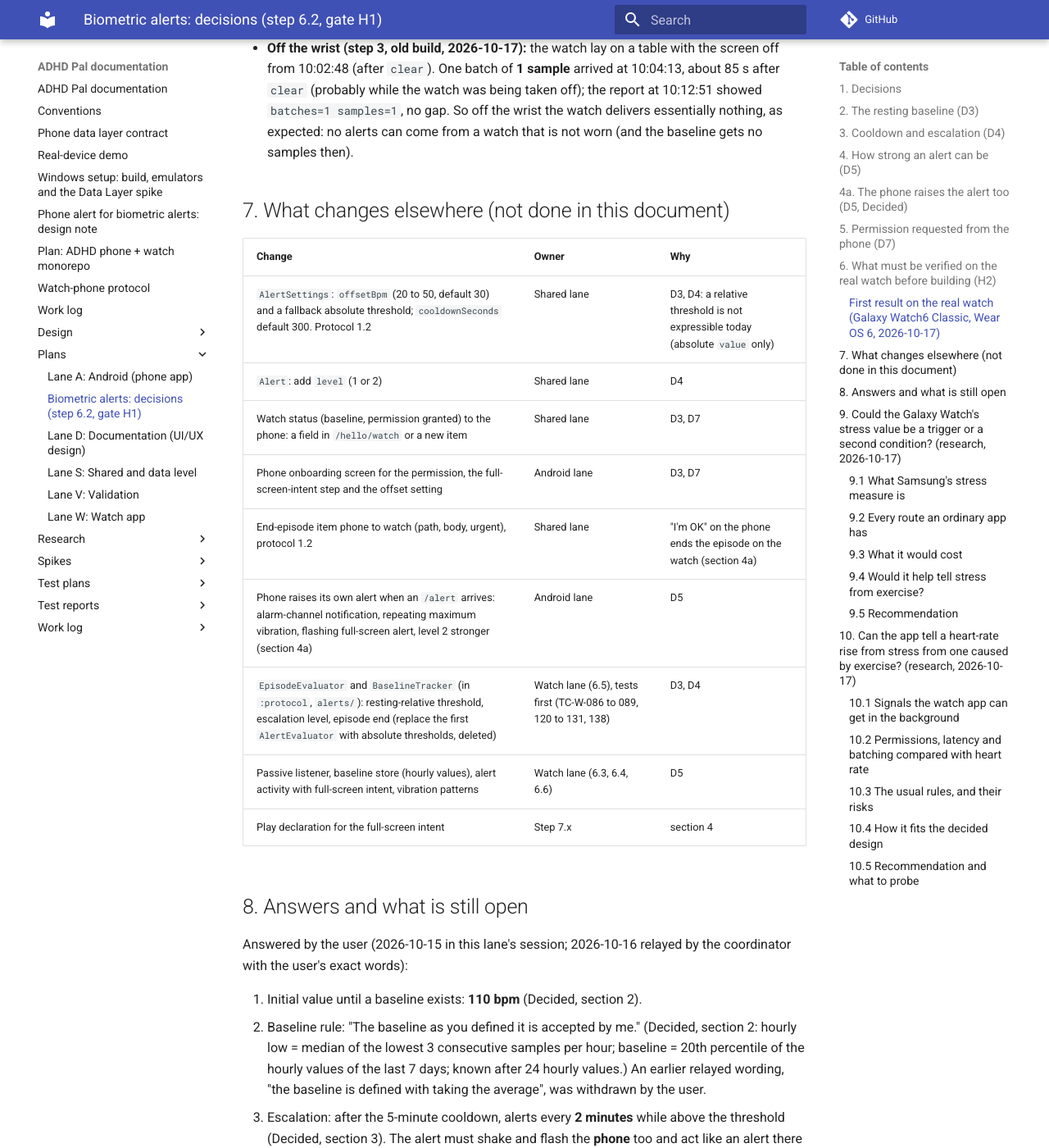
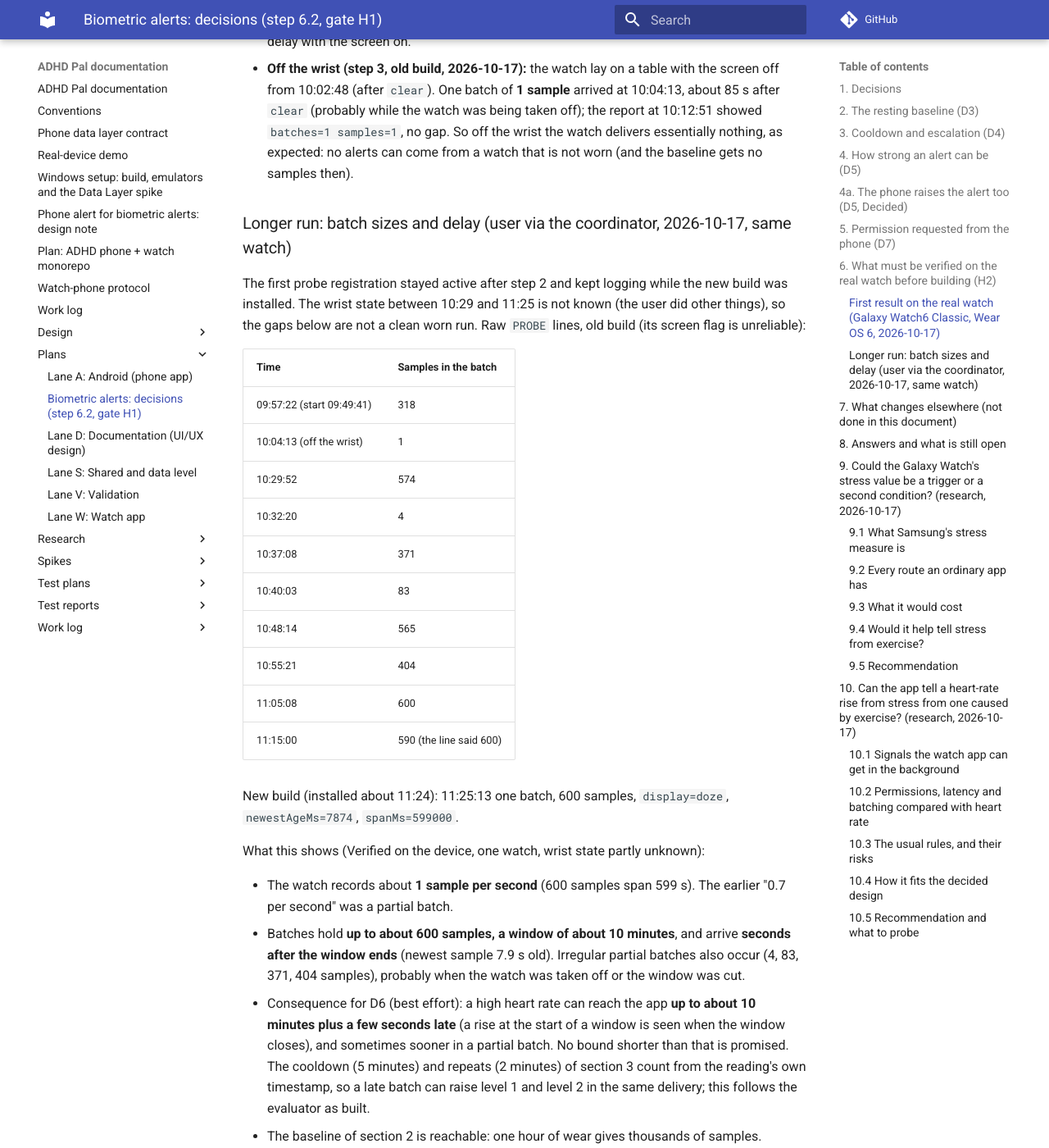
Before and after one commit to shlomoa/my-adhd-pal, an MkDocs documentation site: the page built from docs/plans/biometrics.md, in a window 1280 px wide and 1400 px high, scrolled down 7373 px. Shown: the whole window at 82% size. Built offline with MkDocs 1.6.1 and Material for MkDocs 9.7.7, drawn with Linux system fonts in a browser that asks for light colours; comment, search, counter and statistics services are not loaded; some of the changed text lies outside the part shown.

Commit message:
watch 6.4: record probe batch sizes and delay (biometrics section 6) (#196)
* Record the longer probe run: batch sizes and delay (biometrics section 6)

Co-Authored-By: Claude Sonnet 5.5 <noreply@anthropic.com>
Claude-Session: https://claude.ai/code/session_01HcRwALJbU35yo2eBFQ5GaX

* Work log: probe data entry bullets

Co-Authored-By: Claude Sonnet 5.5 <noreply@anthropic.com>
Claude-Session: https://claude.ai/code/session_01HcRwALJbU35yo2eBFQ5GaX

---------

Co-authored-by: Claude <noreply@anthropic.com>

```diff
--- a/docs/plans/biometrics.md
+++ b/docs/plans/biometrics.md
@@ -210,7 +210,7 @@ Probe step 1 and 2, as reported by the user through the coordinator. Verified on
 - The background app does receive heart-rate data, but in **large, delayed batches**: after `start` at 09:49:41 the only batch in about ten
   minutes arrived at 09:57:22 (7 min 41 s later) with 318 samples, about 0.7 samples per second. So the watch collects at about 1 sample per
   1.4 s while worn, and delivers them minutes later. Consequence for the alert: the delay from a high heart rate to the alert can be several
-  minutes (D6, best effort, holds; it is now measured, not assumed), and the hourly lows and the baseline have enough samples.
+  minutes (D6, best effort, holds; it is now measured, not assumed; see the longer run below, which supersedes the sample rate), and the hourly lows and the baseline have enough samples.
 - The batch was logged with the screen off although the user says the screen stays lit on the wrist: the first probe read `isInteractive`, which
   is false in the always-on display. The probe now records the display state (on, doze, off) and the age of the newest sample, and step 2 runs
   30 minutes to see several batches. Not yet known: the gap between batches and the delay with the screen on.
@@ -218,6 +218,38 @@ Probe step 1 and 2, as reported by the user through the coordinator. Verified on
   10:04:13, about 85 s after `clear` (probably while the watch was being taken off); the report at 10:12:51 showed `batches=1 samples=1`, no gap.
   So off the wrist the watch delivers essentially nothing, as expected: no alerts can come from a watch that is not worn (and the baseline gets no
   samples then).
+
+### Longer run: batch sizes and delay (user via the coordinator, 2026-10-17, same watch)
+
+The first probe registration stayed active after step 2 and kept logging while the new build was installed. The wrist state between 10:29 and 11:25
+is not known (the user did other things), so the gaps below are not a clean worn run. Raw `PROBE` lines, old build (its screen flag is unreliable):
+
+| Time | Samples in the batch |
+|---|---|
+| 09:57:22 (start 09:49:41) | 318 |
+| 10:04:13 (off the wrist) | 1 |
+| 10:29:52 | 574 |
+| 10:32:20 | 4 |
+| 10:37:08 | 371 |
+| 10:40:03 | 83 |
+| 10:48:14 | 565 |
+| 10:55:21 | 404 |
+| 11:05:08 | 600 |
+| 11:15:00 | 590 (the line said 600) |
+
+New build (installed about 11:24): 11:25:13 one batch, 600 samples, `display=doze`, `newestAgeMs=7874`, `spanMs=599000`.
+
+What this shows (Verified on the device, one watch, wrist state partly unknown):
+
+- The watch records about **1 sample per second** (600 samples span 599 s). The earlier "0.7 per second" was a partial batch.
+- Batches hold **up to about 600 samples, a window of about 10 minutes**, and arrive **seconds after the window ends** (newest sample 7.9 s old).
+  Irregular partial batches also occur (4, 83, 371, 404 samples), probably when the watch was taken off or the window was cut.
+- Consequence for D6 (best effort): a high heart rate can reach the app **up to about 10 minutes plus a few seconds late** (a rise at the start of a
+  window is seen when the window closes), and sometimes sooner in a partial batch. No bound shorter than that is promised. The cooldown (5 minutes)
+  and repeats (2 minutes) of section 3 count from the reading's own timestamp, so a late batch can raise level 1 and level 2 in the same delivery;
+  this follows the evaluator as built.
+- The baseline of section 2 is reachable: one hour of wear gives thousands of samples.
+- Still not measured: a clean worn run with the display on, and the delay when the watch is on the wrist but still. Checklist step 2 stays as it is for that run.
 
 ## 7. What changes elsewhere (not done in this document)
 
```
Also changed, not shown: docs/work-log/watch.md (+9 -0 lines).
